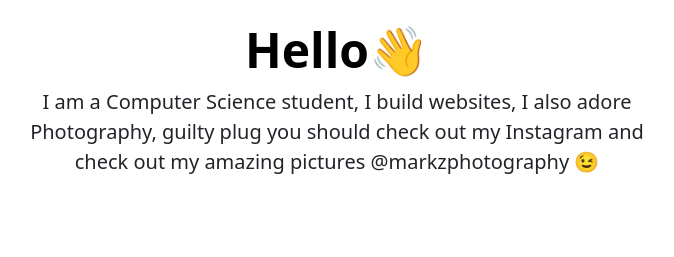
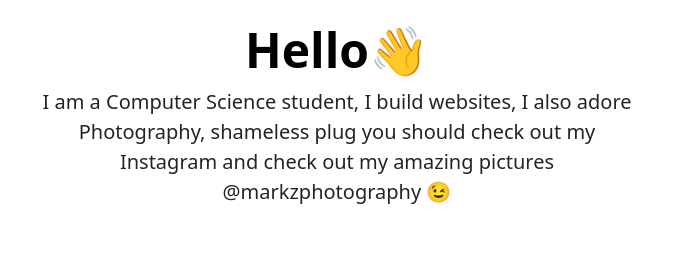
Before and after one commit to marc-zaki/testPortfolio, a plain HTML site: page index.html in a window 1280 px wide. Shown: the part 1061-1318 px from the top of the page, without its empty margins (303-977 px from the left). Drawn offline with nearby package versions, Linux system fonts and the light colour scheme.

Commit message:
Add files via upload

```diff
--- a/index.html
+++ b/index.html
@@ -11,7 +11,7 @@
     rel="stylesheet">
     <link href="https://cdn.jsdelivr.net/npm/bootstrap@5.3.3/dist/css/bootstrap.min.css" rel="stylesheet" integrity="sha384-QWTKZyjpPEjISv5WaRU9OFeRpok6YctnYmDr5pNlyT2bRjXh0JMhjY6hW+ALEwIH" crossorigin="anonymous">
     <link rel="stylesheet" href="styles.css">
-    <link href="./styles.css" rel="stylesheet">
+
 </head>
 <body>
     <div class="top-container">
@@ -35,7 +35,7 @@
             <img class="d-block mx-auto mb-4" id="pfp" src="./images/1720377416479.jpg" alt="picture" height="200">
             <h1 class="display-5 fw-bold text-body-emphasis">Hello👋</h1>
             <div class="col-lg-6 mx-auto">
-              <p class="lead mb-4">I am a Computer Science student, I build websites, I also adore Photography, guilty plug you should check out my Instagram and check out my amazing pictures @markzphotography 😉</p>
+              <p class="lead mb-4">I am a Computer Science student, I build websites, I also adore Photography, shameless plug you should check out my Instagram and check out my amazing pictures @markzphotography 😉</p>
             </div>
         </div>
     </div>
```
